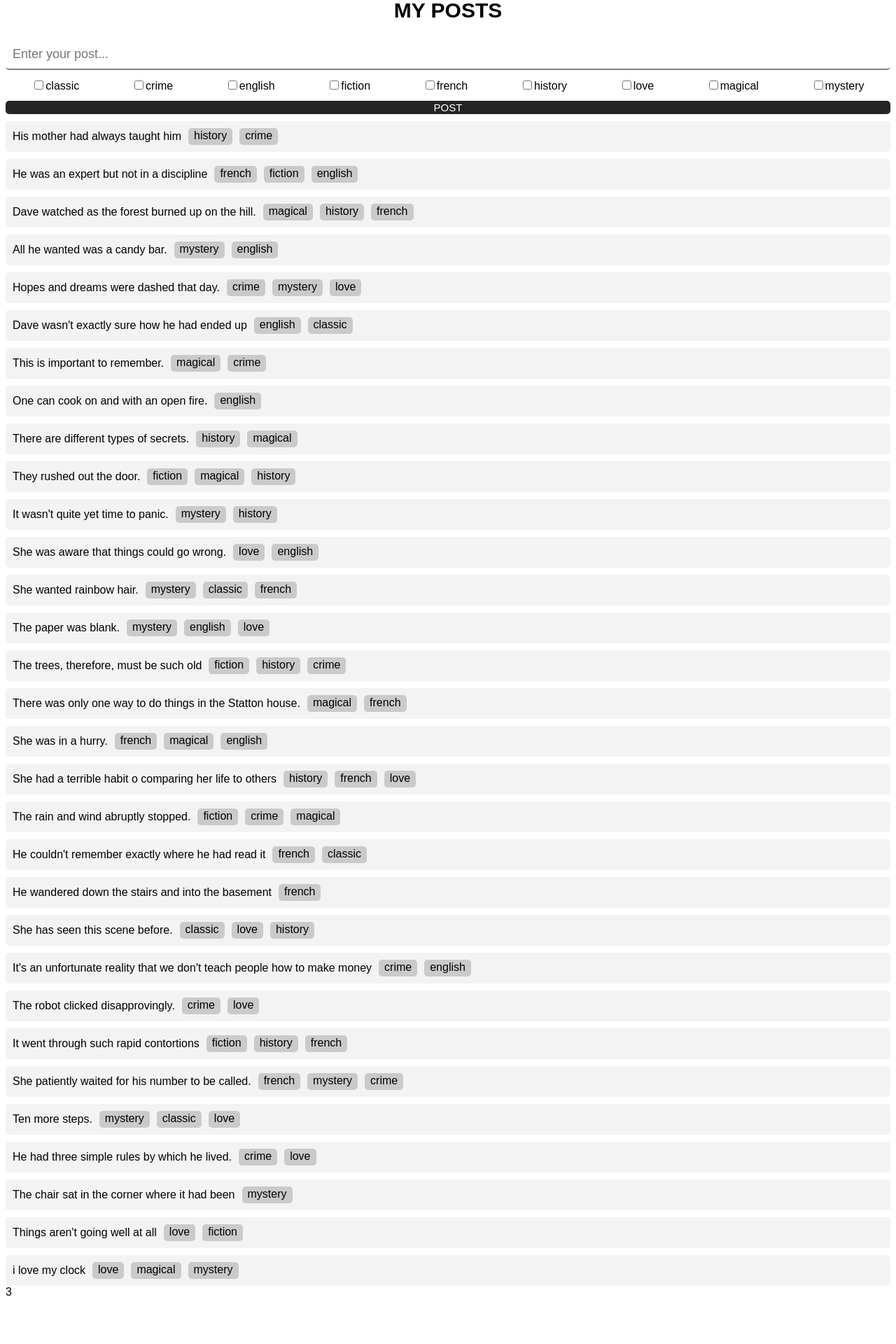
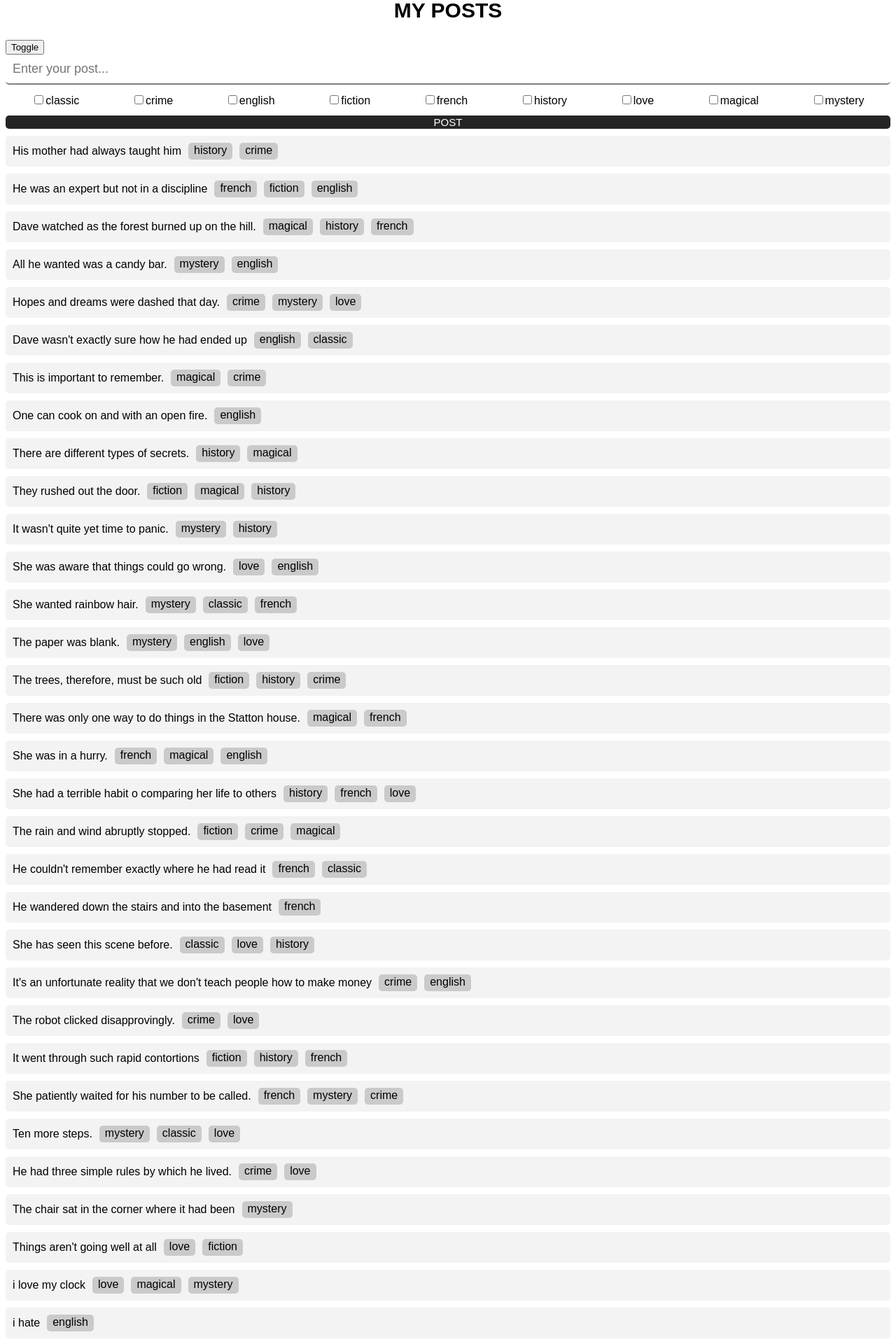
Before and after one commit to aniket-bhadra/react-query-server-state, a React (Vite) app: page / in a window 1280 px wide. Shown: the part 27-1947 px from the top of the page at 70% size. Before the commit the page ends 1890 px from the top, so only its background shows below. Built offline with nearby package versions, Linux system fonts and the light colour scheme; data requests are answered from the project's data file.

Commit message:
learned: how to use staleTime globally & locally based on different scenarios

```diff
--- a/src/App.jsx
+++ b/src/App.jsx
@@ -1,11 +1,16 @@
 import PostList from "./components/PostList";
 import "./App.css";
+import { useState } from "react";
 
 function App() {
+  const [toggle, setToggle] = useState(true);
   return (
     <div>
       <h2 className="title">My Posts</h2>
-      <PostList />
+      <button onClick={() => setToggle((prevToggleState) => !prevToggleState)}>
+        Toggle
+      </button>
+      {toggle && <PostList />}
     </div>
   );
 }
--- a/src/api/api.js
+++ b/src/api/api.js
@@ -11,7 +11,7 @@ const fetchTags = async () => {
 };
 
 const addPost = async (post) => {
-  const response = await fetch("http://localhost:5000/possssts", {
+  const response = await fetch("http://localhost:5000/posts", {
     method: "POST",
     headers: {
       "Content-Type": "application/json",
--- a/src/api/data.json
+++ b/src/api/data.json
@@ -259,6 +259,13 @@
         "magical",
         "mystery"
       ]
+    },
+    {
+      "id": 32,
+      "title": "i hate",
+      "tags": [
+        "english"
+      ]
     }
   ],
   "tags": [
--- a/src/components/PostList.jsx
+++ b/src/components/PostList.jsx
@@ -17,6 +17,7 @@ const PostList = () => {
   const { data: tagsData } = useQuery({
     queryKey: ["tags"],
     queryFn: fetchTags,
+    staleTime: Infinity,
   });
 
   const {
@@ -88,7 +89,7 @@ const PostList = () => {
       </form>
       {isLoading && mutationLoading && <p>Loading.....</p>}
       {isError && <p>{error?.message}</p>}
-      {mutationError && (
+      {isMutationError && (
         <p onClick={() => reset()} className="error-text">
           Unable To Post
         </p>
--- a/src/main.jsx
+++ b/src/main.jsx
@@ -4,11 +4,17 @@ import App from "./App.jsx";
 import { QueryClient, QueryClientProvider } from "react-query";
 import { ReactQueryDevtools } from "react-query/devtools";
 
-const queryClient = new QueryClient();
+const queryClient = new QueryClient({
+  // defaultOptions: {
+  //   queries: {
+  //     staleTime: 1000 * 60,
+  //   },
+  // },
+});
 
 createRoot(document.getElementById("root")).render(
   <QueryClientProvider client={queryClient}>
     <App />
-    <ReactQueryDevtools initialIsOpen={false} />3
+    <ReactQueryDevtools initialIsOpen={false} />
   </QueryClientProvider>
 );
```
Also changed, not shown: 1 other file (tests, documents, lock files or other folders).
